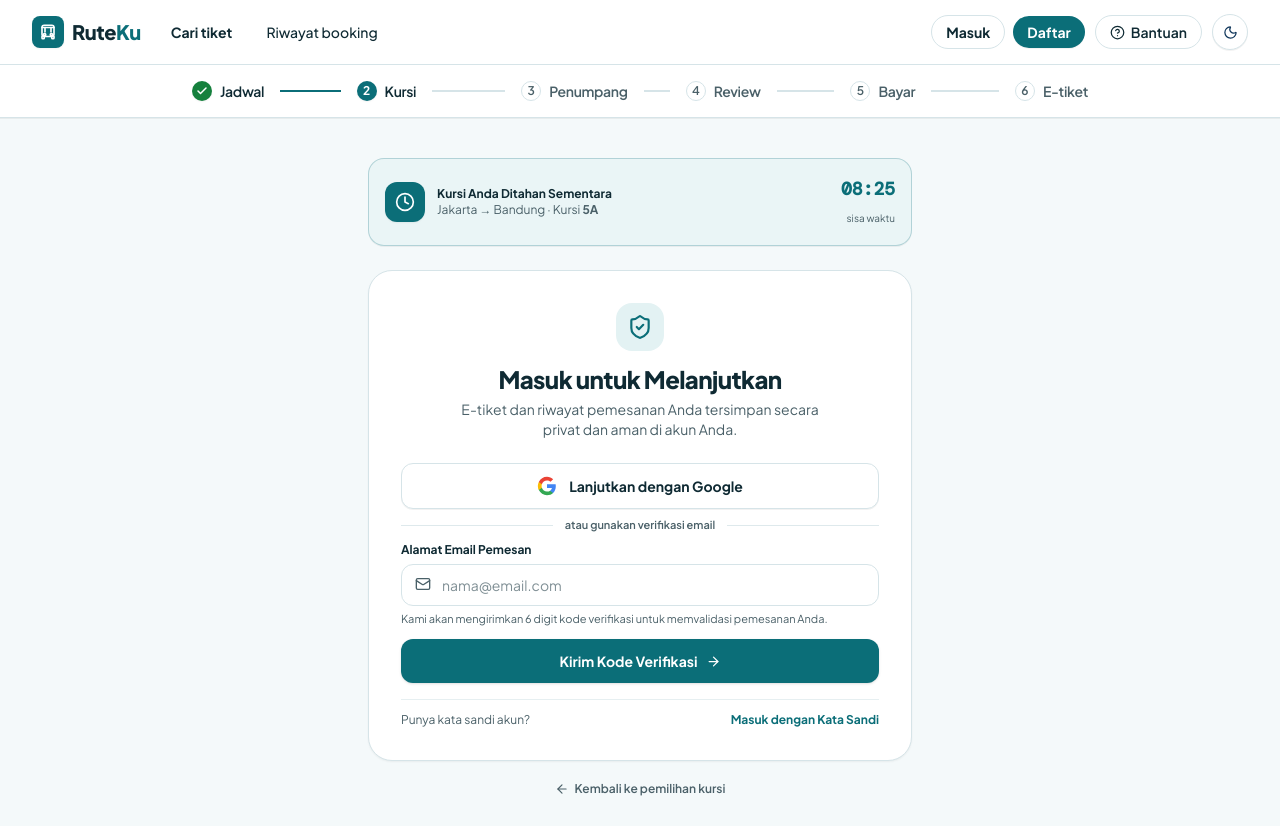
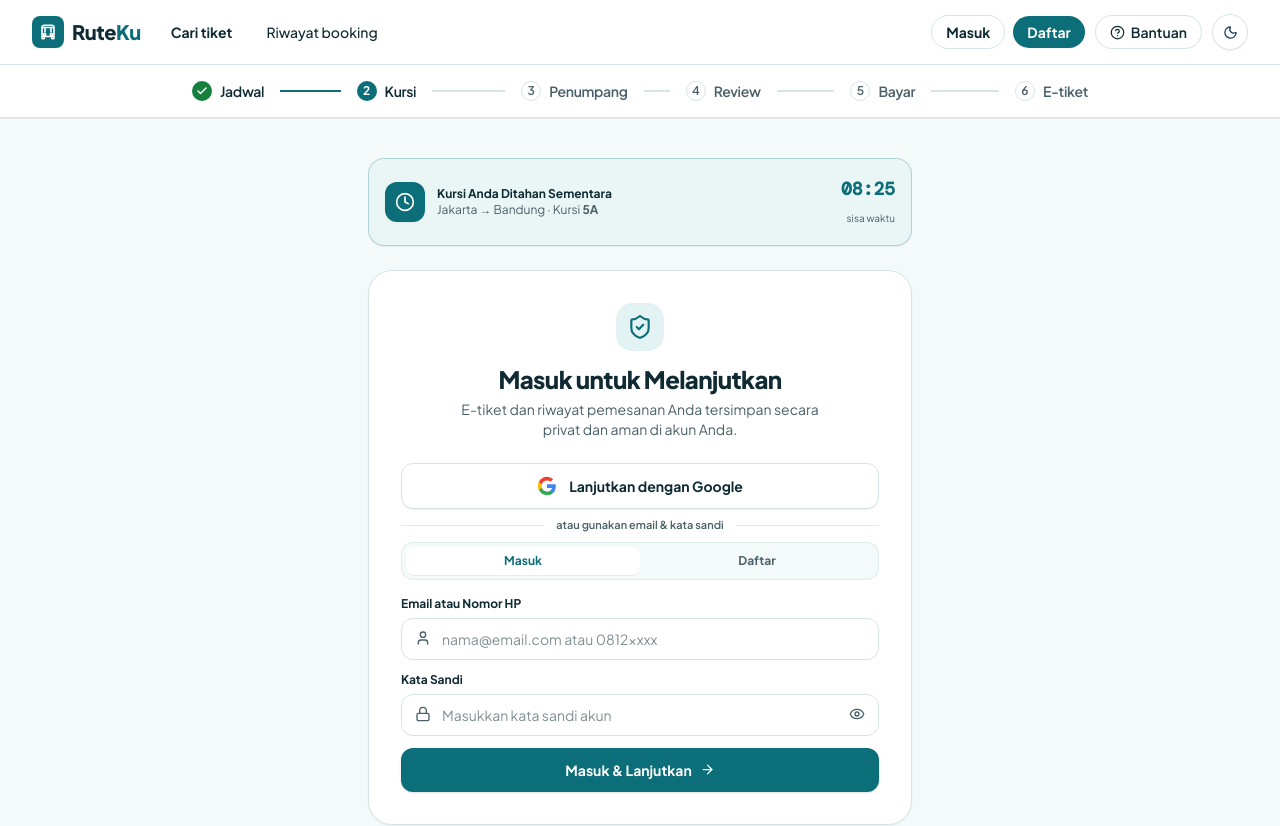
Before and after one commit to rifqi-dermawan/rute-ku, a Next.js app: page /booking/1/auth in a window 1280 px wide. Shown: the top 826 px of the page. Built offline with nearby package versions, Linux system fonts and the light colour scheme.

Commit message:
feat: ganti verifikasi OTP di halaman booking menjadi login dan daftar manual

```diff
--- a/app/booking/[scheduleId]/auth/page.tsx
+++ b/app/booking/[scheduleId]/auth/page.tsx
@@ -9,6 +9,10 @@ import {
   ShieldCheck,
   Clock,
   Mail,
+  Lock,
+  User as UserIcon,
+  Eye,
+  EyeOff,
   ArrowRight,
   ArrowLeft,
   CheckCircle2,
@@ -62,7 +66,7 @@ export default function BookingAuthPage({
   const { scheduleId } = use(params)
   const sp = use(searchParams)
   const router = useRouter()
-  const { user, loginWithGoogle, sendOtp, loginWithOtp, openAuthModal } = useAuth()
+  const { user, login, register, loginWithGoogle } = useAuth()
 
   const seats = sp.seats ? sp.seats.split(',') : ['5A']
   const from = sp.from || 'Jakarta'
@@ -102,72 +106,94 @@ export default function BookingAuthPage({
     }
   }, [user, router, targetPassengerUrl])
 
-  // Email OTP States
-  const [email, setEmail] = useState('')
-  const [otp, setOtp] = useState('')
-  const [step, setStep] = useState<'input_email' | 'input_otp'>('input_email')
+  // Manual Auth States (Login / Register without OTP)
+  const [mode, setMode] = useState<'login' | 'register'>('login')
+  const [emailOrPhone, setEmailOrPhone] = useState('')
+  const [password, setPassword] = useState('')
+  const [name, setName] = useState('')
+  const [regEmail, setRegEmail] = useState('')
+  const [regPassword, setRegPassword] = useState('')
+  const [regConfirmPassword, setRegConfirmPassword] = useState('')
+  const [showPassword, setShowPassword] = useState(false)
+  const [showConfirmPassword, setShowConfirmPassword] = useState(false)
   const [loading, setLoading] = useState(false)
   const [errorMessage, setErrorMessage] = useState('')
   const [successInfo, setSuccessInfo] = useState('')
-  const [resendCooldown, setResendCooldown] = useState(0)
 
-  // Cooldown countdown for resending OTP
-  useEffect(() => {
-    if (resendCooldown <= 0) return
-    const interval = setInterval(() => {
-      setResendCooldown(prev => prev - 1)
-    }, 1000)
-    return () => clearInterval(interval)
-  }, [resendCooldown])
-
-  // Handle Send OTP
-  const handleSendOtp = async (e?: React.FormEvent) => {
-    if (e) e.preventDefault()
+  const handleLoginSubmit = async (e: React.FormEvent) => {
+    e.preventDefault()
     setErrorMessage('')
     setSuccessInfo('')
 
-    if (!email.trim() || !email.includes('@') || !email.includes('.')) {
-      setErrorMessage('Silakan masukkan alamat email yang valid (contoh: nama@gmail.com).')
+    if (!emailOrPhone.trim()) {
+      setErrorMessage('Silakan masukkan email atau nomor HP Anda.')
       return
     }
 
     setLoading(true)
     try {
-      const res = await sendOtp(email.trim())
+      const res = await login(emailOrPhone, password)
       if (res.success) {
-        setStep('input_otp')
-        setSuccessInfo(res.message || `Kode verifikasi telah dikirim ke ${email}`)
-        setResendCooldown(60)
+        router.push(targetPassengerUrl)
       } else {
-        setErrorMessage(res.error || 'Gagal mengirim kode verifikasi.')
+        setErrorMessage(res.error || 'Gagal masuk akun. Silakan periksa kembali data Anda.')
       }
     } catch {
-      setErrorMessage('Terjadi kendala jaringan saat mengirim kode verifikasi.')
+      setErrorMessage('Terjadi kesalahan jaringan saat memproses login.')
     } finally {
       setLoading(false)
     }
   }
 
-  // Handle Verify OTP
-  const handleVerifyOtp = async (e: React.FormEvent) => {
+  const handleRegisterSubmit = async (e: React.FormEvent) => {
     e.preventDefault()
     setErrorMessage('')
+    setSuccessInfo('')
 
-    if (!otp.trim() || otp.trim().length < 4) {
-      setErrorMessage('Masukkan 6 digit kode verifikasi yang dikirim ke email.')
+    if (!name.trim()) {
+      setErrorMessage('Nama lengkap wajib diisi.')
+      return
+    }
+    if (!regEmail.trim() || !regEmail.includes('@')) {
+      setErrorMessage('Alamat email tidak valid.')
+      return
+    }
+    if (regPassword.length < 6) {
+      setErrorMessage('Kata sandi minimal 6 karakter.')
+      return
+    }
+    if (regPassword !== regConfirmPassword) {
+      setErrorMessage('Konfirmasi kata sandi tidak cocok.')
       return
     }
 
     setLoading(true)
     try {
-      const res = await loginWithOtp(email.trim(), otp.trim())
-      if (res.success && res.user) {
-        router.push(targetPassengerUrl)
+      const res = await register({
+        name,
+        email: regEmail,
+        password: regPassword,
+      })
+
+      if (res.success) {
+        setSuccessInfo('Pendaftaran berhasil! Silakan masuk dengan akun Anda.')
+        setTimeout(() => {
+          setMode('login')
+          setEmailOrPhone('')
+          setPassword('')
+          setShowPassword(false)
+          setName('')
+          setRegEmail('')
+          setRegPassword('')
+          setRegConfirmPassword('')
+          setShowConfirmPassword(false)
+          setSuccessInfo('')
+        }, 1200)
       } else {
-        setErrorMessage(res.error || 'Kode verifikasi salah atau telah kedaluwarsa.')
+        setErrorMessage(res.error || 'Gagal mendaftar akun.')
       }
     } catch {
-      setErrorMessage('Terjadi kesalahan jaringan saat memvalidasi kode.')
+      setErrorMessage('Terjadi kendala jaringan saat mendaftar.')
     } finally {
       setLoading(false)
     }
@@ -229,7 +255,7 @@ export default function BookingAuthPage({
               <ShieldCheck size={26} />
             </div>
             <h1 className="text-xl sm:text-2xl font-black text-ink dark:text-white tracking-tight">
-              Masuk untuk Melanjutkan
+              {mode === 'login' ? 'Masuk untuk Melanjutkan' : 'Daftar Akun Baru'}
             </h1>
             <p className="text-xs sm:text-sm text-muted dark:text-gray-400 mt-1 max-w-sm mx-auto">
               E-tiket dan riwayat pemesanan Anda tersimpan secara privat dan aman di akun Anda.
@@ -266,79 +292,84 @@ export default function BookingAuthPage({
             <div className="relative flex items-center justify-center my-4">
               <div className="border-t border-borderCol/80 dark:border-white/10 w-full" />
               <span className="bg-white dark:bg-[#102434] px-3 text-[11px] font-semibold text-muted dark:text-gray-400 absolute">
-                atau gunakan verifikasi email
+                atau gunakan email &amp; kata sandi
               </span>
             </div>
 
-            {/* Email OTP Form */}
-            {step === 'input_email' ? (
-              <form onSubmit={handleSendOtp} className="space-y-3">
+            {/* Tab Switcher: Masuk vs Daftar */}
+            <div className="flex bg-surface dark:bg-white/5 p-1 rounded-xl border border-borderCol/60 dark:border-white/10">
+              <button
+                type="button"
+                onClick={() => {
+                  setMode('login')
+                  setErrorMessage('')
+                  setSuccessInfo('')
+                }}
+                className={`flex-1 py-1.5 text-xs font-bold rounded-lg transition-all cursor-pointer ${
+                  mode === 'login'
+                    ? 'bg-white dark:bg-primary text-primary dark:text-white shadow-2xs'
+                    : 'text-muted dark:text-gray-400 hover:text-ink'
+                }`}
+              >
+                Masuk
+              </button>
+              <button
+                type="button"
+                onClick={() => {
+                  setMode('register')
+                  setErrorMessage('')
+                  setSuccessInfo('')
+                }}
+                className={`flex-1 py-1.5 text-xs font-bold rounded-lg transition-all cursor-pointer ${
+                  mode === 'register'
+                    ? 'bg-white dark:bg-primary text-primary dark:text-white shadow-2xs'
+                    : 'text-muted dark:text-gray-400 hover:text-ink'
+                }`}
+              >
+                Daftar
+              </button>
+            </div>
+
+            {/* Form Masuk */}
+            {mode === 'login' && (
+              <form onSubmit={handleLoginSubmit} className="space-y-3">
                 <div>
                   <label className="block text-xs font-bold text-ink dark:text-gray-200 mb-1.5">
-                    Alamat Email Pemesan
+                    Email atau Nomor HP
                   </label>
                   <div className="relative">
                     <input
-                      type="email"
+                      type="text"
                       required
-                      value={email}
-                      onChange={(e) => setEmail(e.target.value)}
-                      placeholder="nama@email.com"
+                      value={emailOrPhone}
+                      onChange={e => setEmailOrPhone(e.target.value)}
+                      placeholder="nama@email.com atau 0812xxxx"
                       className="w-full pl-10 pr-3 py-2.5 rounded-xl border border-borderCol dark:border-white/10 bg-white dark:bg-white/5 text-xs sm:text-sm text-ink dark:text-white placeholder:text-muted focus:outline-hidden focus:border-primary"
                     />
-                    <Mail size={16} className="absolute left-3.5 top-3 text-muted" />
+                    <UserIcon size={16} className="absolute left-3.5 top-3 text-muted" />
                   </div>
-                  <p className="text-[11px] text-muted mt-1">
-                    Kami akan mengirimkan 6 digit kode verifikasi untuk memvalidasi pemesanan Anda.
-                  </p>
                 </div>
 
-                <button
-                  type="submit"
-                  disabled={loading}
-                  className="w-full py-3 px-4 rounded-xl bg-primary hover:bg-primary-dark text-white text-xs sm:text-sm font-bold flex items-center justify-center gap-2 transition-all shadow-sm cursor-pointer disabled:opacity-50"
-                >
-                  {loading ? (
-                    <>
-                      <RefreshCw size={15} className="animate-spin" />
-                      <span>Mengirim Kode...</span>
-                    </>
-                  ) : (
-                    <>
-                      <span>Kirim Kode Verifikasi</span>
-                      <ArrowRight size={15} />
-                    </>
-                  )}
-                </button>
-              </form>
-            ) : (
-              <form onSubmit={handleVerifyOtp} className="space-y-3">
                 <div>
                   <label className="block text-xs font-bold text-ink dark:text-gray-200 mb-1.5">
-                    Masukkan 6 Digit Kode Verifikasi
+                    Kata Sandi
                   </label>
+                  <div className="relative">
                     <input
-                    type="text"
-                    maxLength={6}
-                    required
-                    value={otp}
-                    onChange={(e) => setOtp(e.target.value.replace(/\D/g, ''))}
-                    placeholder="123456"
-                    className="w-full py-3 text-center tracking-widest font-mono text-xl font-bold rounded-xl border border-borderCol dark:border-white/10 bg-white dark:bg-white/5 text-ink dark:text-white focus:outline-hidden focus:border-primary"
+                      type={showPassword ? 'text' : 'password'}
+                      value={password}
+                      onChange={e => setPassword(e.target.value)}
+                      placeholder="Masukkan kata sandi akun"
+                      className="w-full pl-10 pr-10 py-2.5 rounded-xl border border-borderCol dark:border-white/10 bg-white dark:bg-white/5 text-xs sm:text-sm text-ink dark:text-white placeholder:text-muted focus:outline-hidden focus:border-primary"
                     />
-                  <div className="flex items-center justify-between text-[11px] text-muted mt-1.5">
-                    <span>Terkirim ke: <strong>{email}</strong></span>
-                    {resendCooldown > 0 ? (
-                      <span className="text-muted">Kirim ulang ({resendCooldown}s)</span>
-                    ) : (
+                    <Lock size={16} className="absolute left-3.5 top-3 text-muted" />
                     <button
                       type="button"
-                        onClick={() => handleSendOtp()}
-                        className="text-primary font-bold hover:underline"
+                      onClick={() => setShowPassword(!showPassword)}
+                      className="absolute right-3.5 top-3 text-muted hover:text-ink"
                     >
-                        Kirim Ulang
+                      {showPassword ? <EyeOff size={16} /> : <Eye size={16} />}
                     </button>
-                    )}
                   </div>
                 </div>
 
@@ -350,42 +381,122 @@ export default function BookingAuthPage({
                   {loading ? (
                     <>
                       <RefreshCw size={15} className="animate-spin" />
-                      <span>Memvalidasi...</span>
+                      <span>Memproses...</span>
                     </>
                   ) : (
                     <>
-                      <span>Verifikasi & Lanjutkan</span>
+                      <span>Masuk &amp; Lanjutkan</span>
                       <ArrowRight size={15} />
                     </>
                   )}
                 </button>
+              </form>
+            )}
+
+            {/* Form Daftar */}
+            {mode === 'register' && (
+              <form onSubmit={handleRegisterSubmit} className="space-y-3">
+                <div>
+                  <label className="block text-xs font-bold text-ink dark:text-gray-200 mb-1.5">
+                    Nama Lengkap Sesuai KTP
+                  </label>
+                  <div className="relative">
+                    <input
+                      type="text"
+                      required
+                      value={name}
+                      onChange={e => setName(e.target.value)}
+                      placeholder="Contoh: Budi Santoso"
+                      className="w-full pl-10 pr-3 py-2.5 rounded-xl border border-borderCol dark:border-white/10 bg-white dark:bg-white/5 text-xs sm:text-sm text-ink dark:text-white placeholder:text-muted focus:outline-hidden focus:border-primary"
+                    />
+                    <UserIcon size={16} className="absolute left-3.5 top-3 text-muted" />
+                  </div>
+                </div>
+
+                <div>
+                  <label className="block text-xs font-bold text-ink dark:text-gray-200 mb-1.5">
+                    Alamat Email (Pengiriman E-Tiket)
+                  </label>
+                  <div className="relative">
+                    <input
+                      type="email"
+                      required
+                      value={regEmail}
+                      onChange={e => setRegEmail(e.target.value)}
+                      placeholder="nama@email.com"
+                      className="w-full pl-10 pr-3 py-2.5 rounded-xl border border-borderCol dark:border-white/10 bg-white dark:bg-white/5 text-xs sm:text-sm text-ink dark:text-white placeholder:text-muted focus:outline-hidden focus:border-primary"
+                    />
+                    <Mail size={16} className="absolute left-3.5 top-3 text-muted" />
+                  </div>
+                </div>
+
+                <div>
+                  <label className="block text-xs font-bold text-ink dark:text-gray-200 mb-1.5">
+                    Kata Sandi Baru (Min. 6 Karakter)
+                  </label>
+                  <div className="relative">
+                    <input
+                      type={showPassword ? 'text' : 'password'}
+                      required
+                      value={regPassword}
+                      onChange={e => setRegPassword(e.target.value)}
+                      placeholder="Minimal 6 karakter"
+                      className="w-full pl-10 pr-10 py-2.5 rounded-xl border border-borderCol dark:border-white/10 bg-white dark:bg-white/5 text-xs sm:text-sm text-ink dark:text-white placeholder:text-muted focus:outline-hidden focus:border-primary"
+                    />
+                    <Lock size={16} className="absolute left-3.5 top-3 text-muted" />
+                    <button
+                      type="button"
+                      onClick={() => setShowPassword(!showPassword)}
+                      className="absolute right-3.5 top-3 text-muted hover:text-ink"
+                    >
+                      {showPassword ? <EyeOff size={16} /> : <Eye size={16} />}
+                    </button>
+                  </div>
+                </div>
+
+                <div>
+                  <label className="block text-xs font-bold text-ink dark:text-gray-200 mb-1.5">
+                    Konfirmasi Kata Sandi
+                  </label>
+                  <div className="relative">
+                    <input
+                      type={showConfirmPassword ? 'text' : 'password'}
+                      required
+                      value={regConfirmPassword}
+                      onChange={e => setRegConfirmPassword(e.target.value)}
+                      placeholder="Ulangi kata sandi"
+                      className="w-full pl-10 pr-10 py-2.5 rounded-xl border border-borderCol dark:border-white/10 bg-white dark:bg-white/5 text-xs sm:text-sm text-ink dark:text-white placeholder:text-muted focus:outline-hidden focus:border-primary"
+                    />
+                    <Lock size={16} className="absolute left-3.5 top-3 text-muted" />
+                    <button
+                      type="button"
+                      onClick={() => setShowConfirmPassword(!showConfirmPassword)}
+                      className="absolute right-3.5 top-3 text-muted hover:text-ink"
+                    >
+                      {showConfirmPassword ? <EyeOff size={16} /> : <Eye size={16} />}
+                    </button>
+                  </div>
+                </div>
 
                 <button
-                  type="button"
-                  onClick={() => setStep('input_email')}
-                  className="w-full text-center text-xs text-muted hover:text-ink font-semibold py-1"
+                  type="submit"
+                  disabled={loading}
+                  className="w-full py-3 px-4 rounded-xl bg-primary hover:bg-primary-dark text-white text-xs sm:text-sm font-bold flex items-center justify-center gap-2 transition-all shadow-sm cursor-pointer disabled:opacity-50"
                 >
-                  Gunakan email lain
+                  {loading ? (
+                    <>
+                      <RefreshCw size={15} className="animate-spin" />
+                      <span>Mendaftarkan...</span>
+                    </>
+                  ) : (
+                    <>
+                      <span>Daftar Akun Sekarang</span>
+                      <ArrowRight size={15} />
+                    </>
+                  )}
                 </button>
               </form>
             )}
-
-            {/* Alternatif: Masuk dengan Sandi / Daftar */}
-            <div className="pt-3 border-t border-borderCol/60 dark:border-white/10 flex items-center justify-between text-xs">
-              <span className="text-muted">Punya kata sandi akun?</span>
-              <button
-                type="button"
-                onClick={() =>
-                  openAuthModal({
-                    mode: 'login',
-                    redirectUrl: targetPassengerUrl,
-                  })
-                }
-                className="text-primary font-bold hover:underline cursor-pointer"
-              >
-                Masuk dengan Kata Sandi
-              </button>
-            </div>
           </div>
         </div>
 
```
Lines whose indentation alone changed are shown as unchanged.
